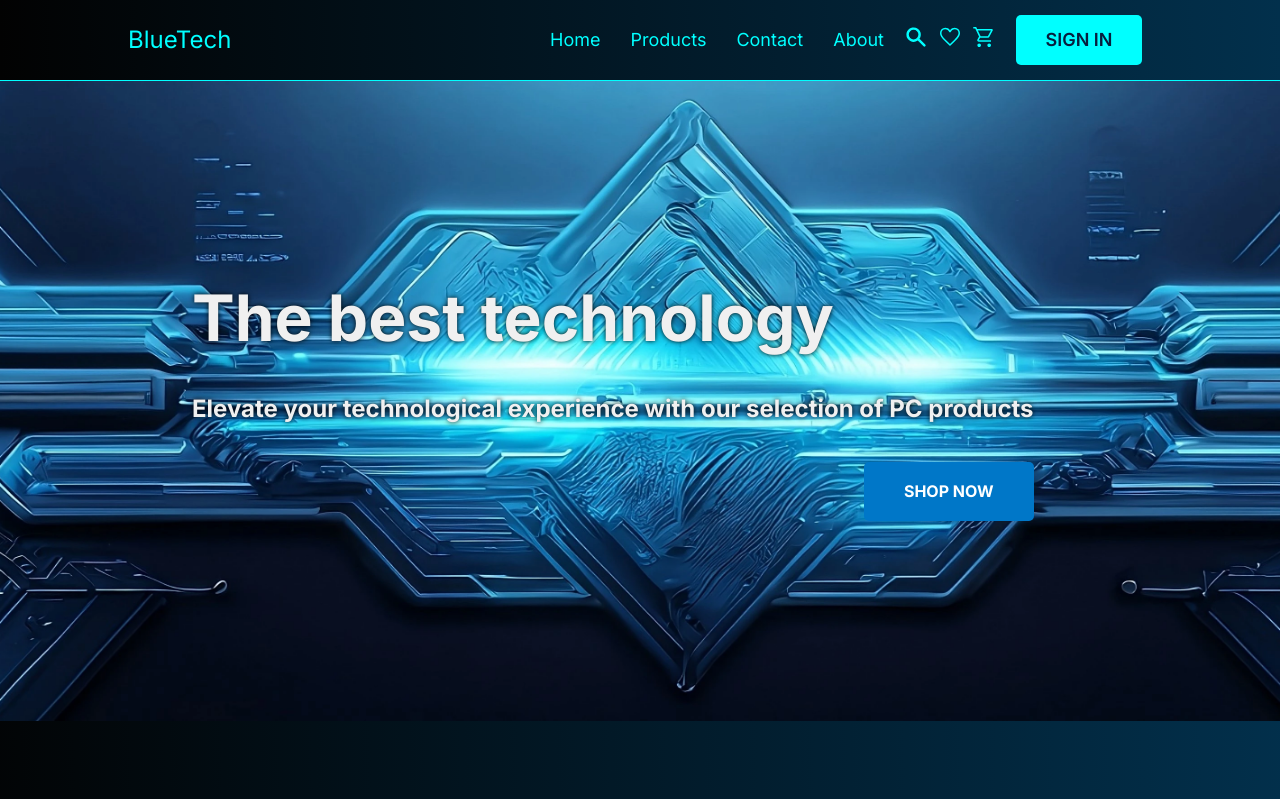
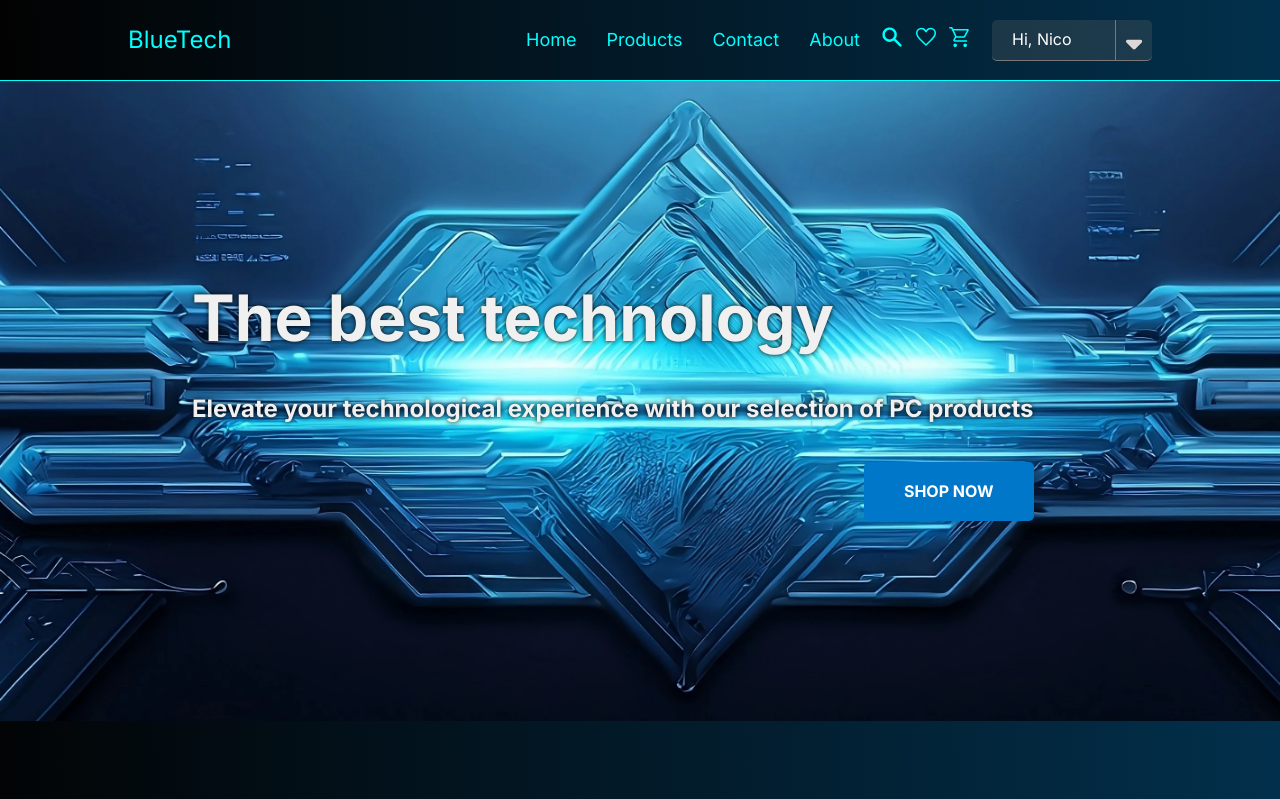
Before and after one commit to JimNicolas/bluetech-next, a Next.js app: page / in a window 1280 px wide. Shown: the top 799 px of the page. Built offline with nearby package versions, Linux system fonts and the light colour scheme.

Commit message:
option button added

```diff
--- a/src/app/components/common/Icon.jsx
+++ b/src/app/components/common/Icon.jsx
@@ -101,3 +101,15 @@ export function EyeIcon({ className, onClick }) {
     </svg>
   );
 }
+export function DownIcon({ className }) {
+  return (
+    <svg
+      className={className}
+      xmlns='http://www.w3.org/2000/svg'
+      height='26px'
+      viewBox='0 0 320 512'
+    >
+      <path d='M137.4 374.6c12.5 12.5 32.8 12.5 45.3 0l128-128c9.2-9.2 11.9-22.9 6.9-34.9s-16.6-19.8-29.6-19.8L32 192c-12.9 0-24.6 7.8-29.6 19.8s-2.2 25.7 6.9 34.9l128 128z' />
+    </svg>
+  );
+}
--- /dev/null
+++ b/src/app/components/common/Navigation/HiLoggedOption/HiLoggedOption.jsx
@@ -0,0 +1,33 @@
+'use client';
+import Link from 'next/link';
+import styles from './HiLoggedOption.module.css';
+import { DownIcon } from '../../Icon';
+import { useState } from 'react';
+export default function HiLoggedOption() {
+  const [isOpenMenu, setIsOpenMenu] = useState(false);
+  const handleButtonMenu = () => {
+    setIsOpenMenu(!isOpenMenu);
+  };
+  return (
+    <>
+      <ul
+        className={`${styles.container} ${
+          isOpenMenu ? styles.open : styles.close
+        }`}
+      >
+        <li className={styles.name}>
+          <span className={styles.title}>Hi, Nico</span>
+          <button className={styles.showMore} onClick={handleButtonMenu}>
+            <DownIcon className={styles.svg} />
+          </button>
+        </li>
+        <li>
+          <Link href={'/account'}>Account</Link>
+        </li>
+        <li>
+          <button>Log Out</button>
+        </li>
+      </ul>
+    </>
+  );
+}
--- /dev/null
+++ b/src/app/components/common/Navigation/HiLoggedOption/HiLoggedOption.module.css
@@ -0,0 +1,44 @@
+.container{
+    background-color: rgba(97, 100, 100, 0.28);
+    min-width: 16rem;
+    border-radius: 5px;
+    overflow: hidden;
+    padding-left: 0;
+    border-bottom: 1px solid #787878;
+    margin: 0 ;
+}
+.close{
+    height: 4rem;
+}
+.open{
+    height: max-content;
+}
+.container>li{
+    height: 4rem;
+    width: 100%;
+    display: flex;
+    align-items: center;
+}
+.name{
+    color: white;
+    font-size: 16px;
+    justify-content: space-between;
+    border-top: none;
+    border-left: none;
+}
+.title{
+    padding-left: 2rem;
+}
+.showMore{
+    background-color: transparent;
+    height: 100%;
+    border: none;
+    border-left: 1px solid #787878;
+    display: flex;
+    justify-content: center;
+    padding: 1rem;
+
+}
+.svg{
+    fill: #DDD7D7;
+}
--- a/src/app/components/common/Navigation/Navigation.jsx
+++ b/src/app/components/common/Navigation/Navigation.jsx
@@ -4,7 +4,8 @@ import styles from './Navigation.module.css';
 import { SearchIcon, FavoriteIcon, CartIcon, ToggleIcon } from '../Icon';
 import ListNav from './ListNav/ListNav';
 import { useState } from 'react';
-import ButtonSign from '../ButtonSign/ButtonSign.jsx';
+import ButtonSign from './ButtonSign/ButtonSign.jsx';
+import HiLoggedOption from './HiLoggedOption/HiLoggedOption';
 
 const DATA_LINK = [
   {
@@ -64,13 +65,14 @@ export default function Navigation() {
           <CartIcon className={styles.icon} />
         </Link>
       </div>
-      <ButtonSign
+      {/* <ButtonSign
         backgroundColor={'#00FFFF'}
         color={'#071E3D'}
         link={'/signIn'}
         text={'SIGN IN'}
         onClick={hiddenMenu}
-      ></ButtonSign>
+      ></ButtonSign> */}
+      <HiLoggedOption />
     </nav>
   );
 }
```
Also changed, not shown: src/app/components/common/Navigation/ButtonSign/ButtonSign.jsx (renamed from src/app/components/common/ButtonSign/ButtonSign.jsx), src/app/components/common/Navigation/ButtonSign/ButtonSign.module.css (renamed from src/app/components/common/ButtonSign/ButtonSign.module.css).
